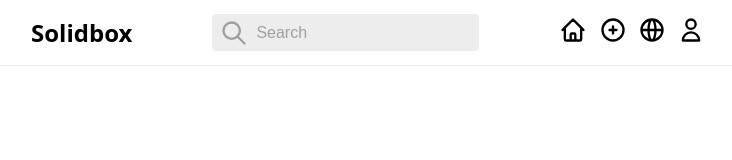
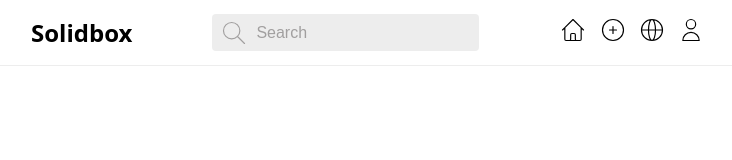
Before and after one commit to azharjk/solidbox, an Angular app in the folder solidbox-web/: page / in a window 1280 px wide. Shown: the top 160 px of the page, without its empty margins (272-1004 px from the left). Built offline with nearby package versions, Linux system fonts and the light colour scheme.

Commit message:
ui: change icon stroke-width to thinner

```diff
--- a/solidbox-web/src/app/app.component.html
+++ b/solidbox-web/src/app/app.component.html
@@ -9,7 +9,6 @@
       fill="none"
       viewBox="0 0 24 24"
       stroke="currentColor"
-      stroke-width="2"
     >
       <path
         stroke-linecap="round"
@@ -27,7 +26,6 @@
         fill="none"
         viewBox="0 0 24 24"
         stroke="currentColor"
-        stroke-width="2"
       >
         <path
           stroke-linecap="round"
@@ -43,7 +41,6 @@
         fill="none"
         viewBox="0 0 24 24"
         stroke="currentColor"
-        stroke-width="2"
       >
         <path
           stroke-linecap="round"
@@ -59,7 +56,6 @@
         fill="none"
         viewBox="0 0 24 24"
         stroke="currentColor"
-        stroke-width="2"
       >
         <path
           stroke-linecap="round"
@@ -75,7 +71,6 @@
         fill="none"
         viewBox="0 0 24 24"
         stroke="currentColor"
-        stroke-width="2"
       >
         <path
           stroke-linecap="round"
```
